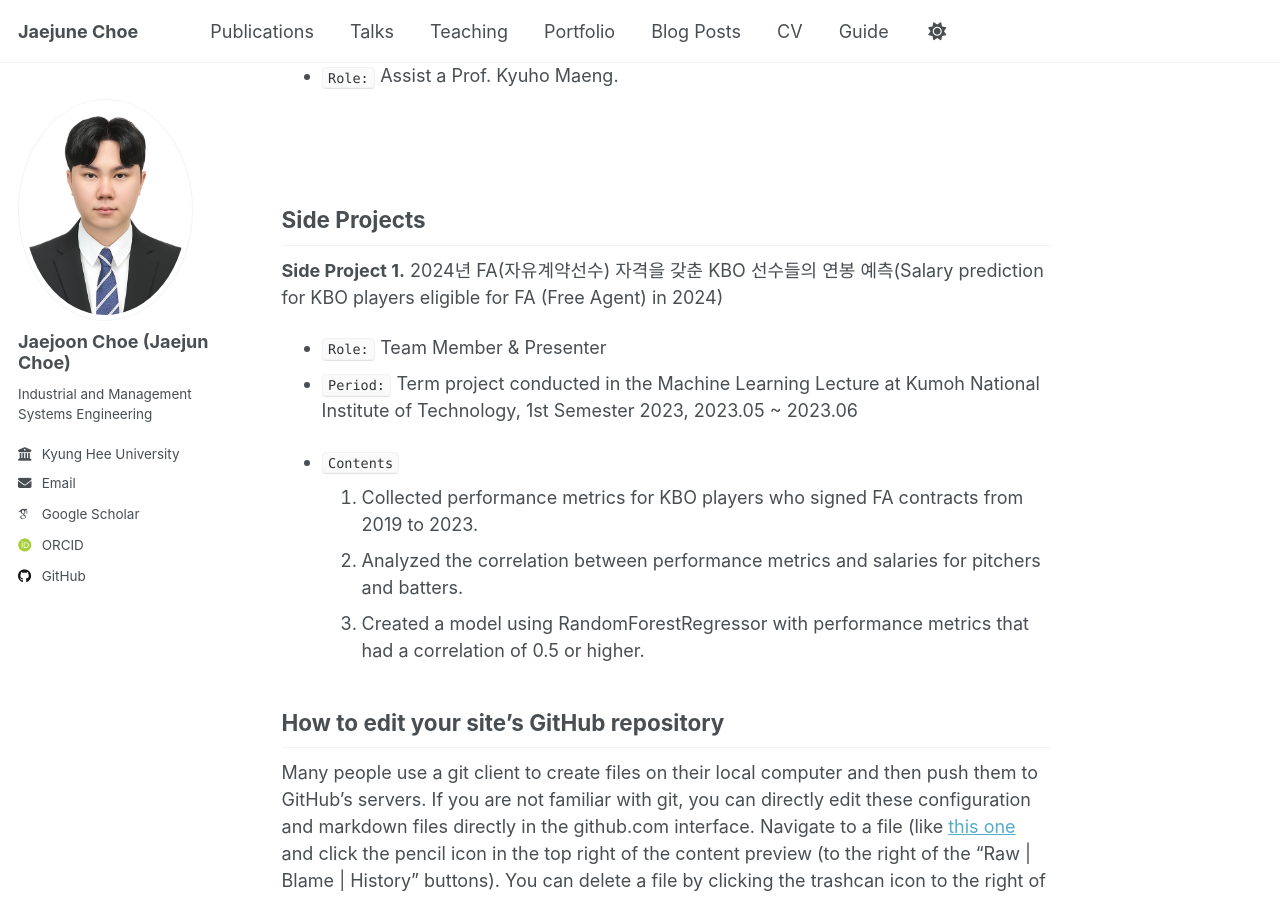
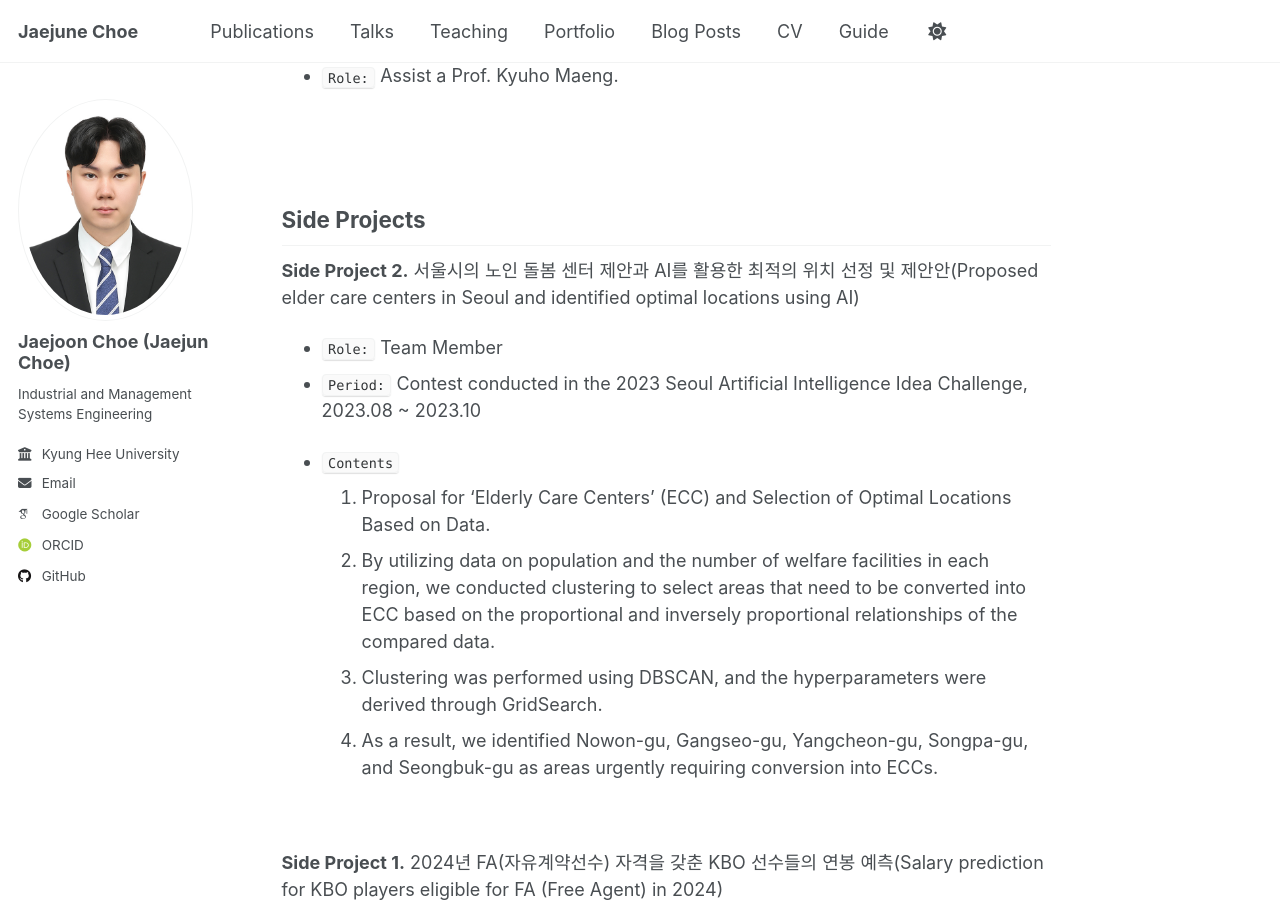
Before and after one commit to jaejunchoe/jaejunchoe.github.io, a Jekyll site: the page built from _pages/about.md, in a window 1280 px wide and 900 px high, scrolled down 1440 px. Built offline with Jekyll 4.4.1, drawn with Linux system fonts in a browser that asks for light colours; some web fonts are replaced.

Commit message:
initial commit

```diff
--- a/_pages/about.md
+++ b/_pages/about.md
@@ -58,6 +58,20 @@ Project Lists & Experiences
 **Side Projects**
 ----
 
+**Side Project 2.** 서울시의 노인 돌봄 센터 제안과 AI를 활용한 최적의 위치 선정 및 제안안(Proposed elder care centers in Seoul and identified optimal locations using AI)
+- `Role:` Team Member
+- `Period:` Contest conducted in the 2023 Seoul Artificial Intelligence Idea Challenge, 2023.08 ~ 2023.10
+
+
+- `Contents` <br/>
+1. Proposal for 'Elderly Care Centers' (ECC) and Selection of Optimal Locations Based on Data. <br/>
+1. By utilizing data on population and the number of welfare facilities in each region, we conducted clustering to select areas that need to be converted into
+ECC based on the proportional and inversely proportional relationships of the compared data. <br/>
+1. Clustering was performed using DBSCAN, and the hyperparameters were derived through GridSearch. <br/>
+1. As a result, we identified Nowon-gu, Gangseo-gu, Yangcheon-gu, Songpa-gu, and Seongbuk-gu as areas urgently requiring conversion into ECCs.
+
+<br/>
+
 **Side Project 1.** 2024년 FA(자유계약선수) 자격을 갖춘 KBO 선수들의 연봉 예측(Salary prediction for KBO players eligible for FA (Free Agent) in 2024)
 - `Role:` Team Member & Presenter
 - `Period:` Term project conducted in the Machine Learning Lecture at Kumoh National Institute of Technology, 1st Semester 2023, 2023.05 ~ 2023.06
```
